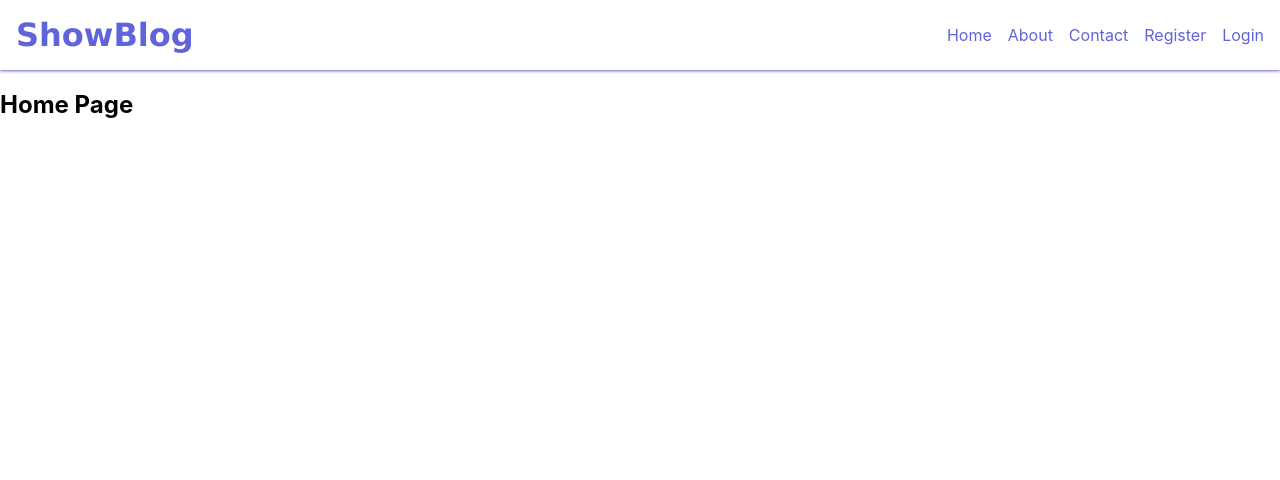
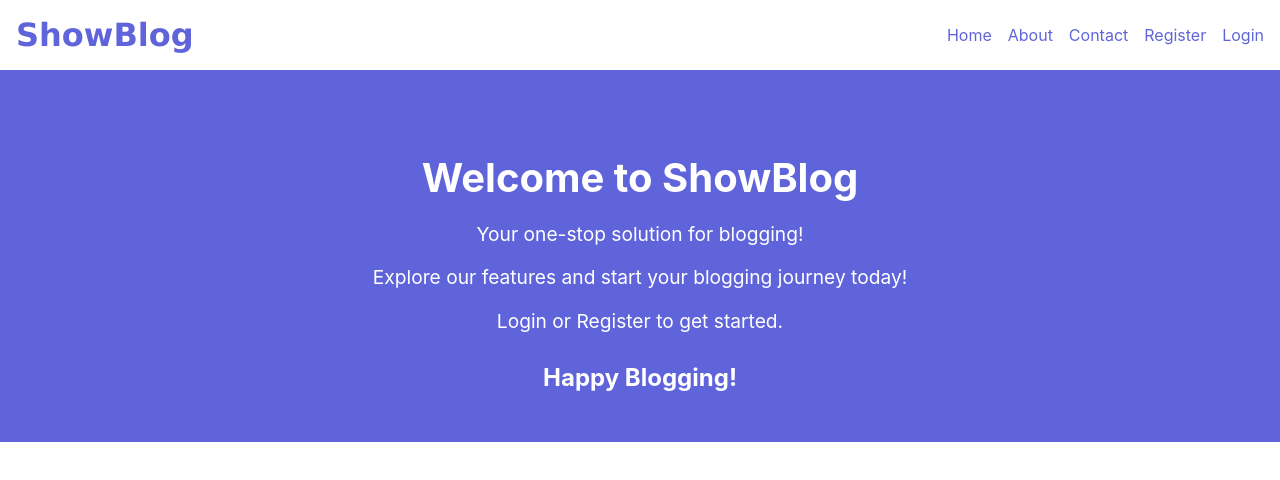
Before and after one commit to Obitope-Eniola-Nathaniel/blog-front-end, a React (Create React App) app: page / in a window 1280 px wide. Shown: the top 480 px of the page. Built offline with nearby package versions, Linux system fonts and the light colour scheme.

Commit message:
showblog

```diff
--- /dev/null
+++ b/src/components/Home.css
@@ -0,0 +1,22 @@
+.showblog {
+  text-align: center;
+  padding: 50px 20px;
+  background-color: #6064da;
+  color: #fff;
+}
+
+.showblog h1 {
+  font-size: 2.5rem;
+  margin-bottom: 20px;
+}
+
+.showblog p {
+  font-size: 1.2rem;
+  margin-bottom: 10px;
+}
+
+.happy-blogging {
+  font-size: 1.5rem;
+  font-weight: bold;
+  margin-top: 30px;
+}
--- a/src/components/Home.js
+++ b/src/components/Home.js
@@ -1,4 +1,21 @@
 // Home.js
 import React from "react";
-const Home = () => <h2>Home Page</h2>;
+import "./Home.css"; // Assuming you have a CSS file for styling
+const Home = () => {
+
+    return (
+        <div>
+            <main className="home">
+                <section className="showblog">
+                    <h1>Welcome to ShowBlog</h1>
+                    <p>Your one-stop solution for blogging!</p>
+                    <p>Explore our features and start your blogging journey today!</p>
+                    <p>Login or Register to get started.</p>
+                    <div className="happy-blogging">Happy Blogging!</div>
+                </section>
+            </main>
+        </div>
+    );
+}
+
 export default Home;
--- a/src/components/LoginForm.css
+++ b/src/components/LoginForm.css
@@ -44,6 +44,13 @@ input:focus {
   text-align: center;
 }
 
+.text-danger {
+    color: red;
+    font-size: 1rem;
+    margin-top: -10px;
+    margin-bottom: 10px;
+}
+
 @media (max-width: 768px) {
   .login-form {
     width: 90%;
--- a/src/components/Navbar.css
+++ b/src/components/Navbar.css
@@ -5,7 +5,7 @@
   padding: 1rem;
   background-color: #ffffff;
   color: white;
-  box-shadow: 0 1px 3px #6064da;
+  /* box-shadow: 0 1px 3px #6064da; */
 }
 
 .navbar-brand .logo {
```
